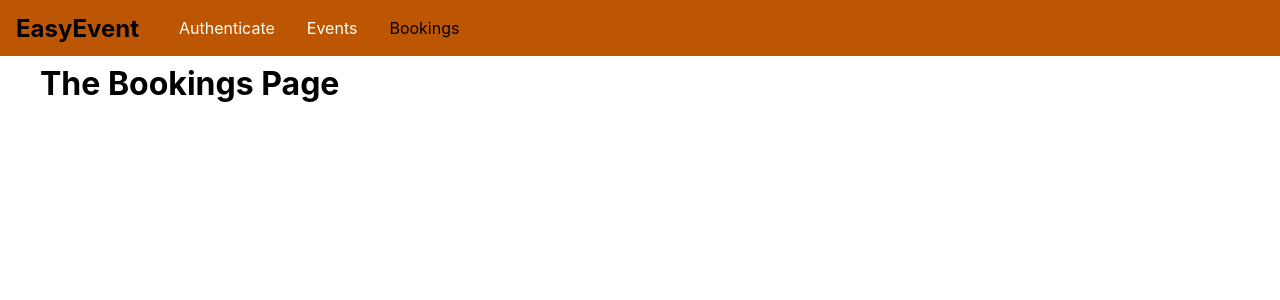
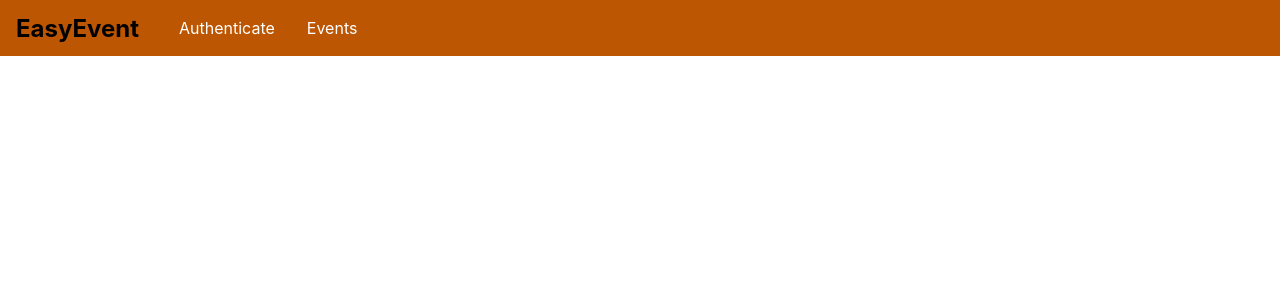
Before and after one commit to mvltsevinc/GraphQL-React-Event-Booking, a React (Create React App) app in the folder frontend/: page /bookings in a window 1280 px wide. Shown: the top 300 px of the page. Built offline with nearby package versions, Linux system fonts and the light colour scheme.

Commit message:
#14 Using the Token

```diff
--- a/frontend/src/App.js
+++ b/frontend/src/App.js
@@ -1,4 +1,4 @@
-import React, { Fragment } from 'react';
+import React, { Fragment, Component } from 'react';
 import { BrowserRouter, Route, Redirect, Switch } from 'react-router-dom';
 
 import AuthPage from './pages/Auth';
@@ -6,24 +6,58 @@ import EventsPage from './pages/Events';
 import BookingsPage from './pages/Bookings';
 import MainNavigation from './components/Navigation/MainNavigation';
 
+import AuthContext from './context/auth-context';
+
 import './App.css';
 
-function App() {
+class App extends Component {
+  state = {
+    token: null,
+    userId: null
+  };
+
+  login = (token, userId, tokenExpiration) => {
+    this.setState({ token: token, userId: userId });
+  };
+
+  logout = () => {
+    this.setState({ token: null, userId: null });
+  };
+
+  render() {
     return (
       <BrowserRouter>
         <Fragment>
+          <AuthContext.Provider
+            value={{
+              token: this.state.token,
+              userId: this.state.userId,
+              login: this.login,
+              logout: this.logout
+            }}
+          >
             <MainNavigation />
             <main className='main-content'>
               <Switch>
-            <Redirect from='/' to='/auth' exact />
+                {!this.state.token && <Redirect from='/' to='/auth' exact />}
+                {this.state.token && <Redirect from='/' to='/events' exact />}
+                {this.state.token && (
+                  <Redirect from='/auth' to='/events' exact />
+                )}
+                {!this.state.token && (
                   <Route path='/auth' component={AuthPage} />
+                )}
                 <Route path='/events' component={EventsPage} />
+                {this.state.token && (
                   <Route path='/bookings' component={BookingsPage} />
+                )}
               </Switch>
             </main>
+          </AuthContext.Provider>
         </Fragment>
       </BrowserRouter>
     );
   }
+}
 
 export default App;
--- a/frontend/src/components/Navigation/MainNavigation.js
+++ b/frontend/src/components/Navigation/MainNavigation.js
@@ -1,27 +1,38 @@
 import React from 'react';
 import { NavLink } from 'react-router-dom';
+import AuthContext from '../../context/auth-context';
 
 import './MainNavigation.css';
 
 const mainNavigation = props => (
-  <header className='main-navigation'>
+  <AuthContext.Consumer>
+    {context => {
+      return (
+        <nav className='main-navigation'>
           <div className='main-navigation__logo'>
             <h1>EasyEvent</h1>
           </div>
           <nav className='main-navigation__items'>
             <ul>
+              {!context.token && (
                 <li>
                   <NavLink to='/auth'>Authenticate</NavLink>
                 </li>
+              )}
               <li>
                 <NavLink to='/events'>Events</NavLink>
               </li>
+              {context.token && (
                 <li>
                   <NavLink to='/bookings'>Bookings</NavLink>
                 </li>
+              )}
             </ul>
           </nav>
-  </header>
+        </nav>
+      );
+    }}
+  </AuthContext.Consumer>
 );
 
 export default mainNavigation;
--- /dev/null
+++ b/frontend/src/context/auth-context.js
@@ -0,0 +1,8 @@
+import React from 'react';
+
+export default React.createContext({
+  token: null,
+  userId: null,
+  login: (token, userId, tokenExpiration) => {},
+  logout: () => {}
+});
--- a/frontend/src/pages/Auth.js
+++ b/frontend/src/pages/Auth.js
@@ -1,11 +1,14 @@
 import React, { Component } from 'react';
 
 import './Auth.css';
+import AuthContext from '../context/auth-context';
 
 class AuthPage extends Component {
   state = {
     isLogin: true
   };
+
+  static contextType = AuthContext;
 
   constructor(props) {
     super(props);
@@ -69,6 +72,13 @@ class AuthPage extends Component {
       })
       .then(resData => {
         console.log(resData);
+        if (resData.data.login.token) {
+          this.context.login(
+            resData.data.login.token,
+            resData.data.login.userId,
+            resData.data.login.tokenExpiration
+          );
+        }
       })
       .catch(err => {
         console.log(err);
```
Lines whose indentation alone changed are shown as unchanged.
